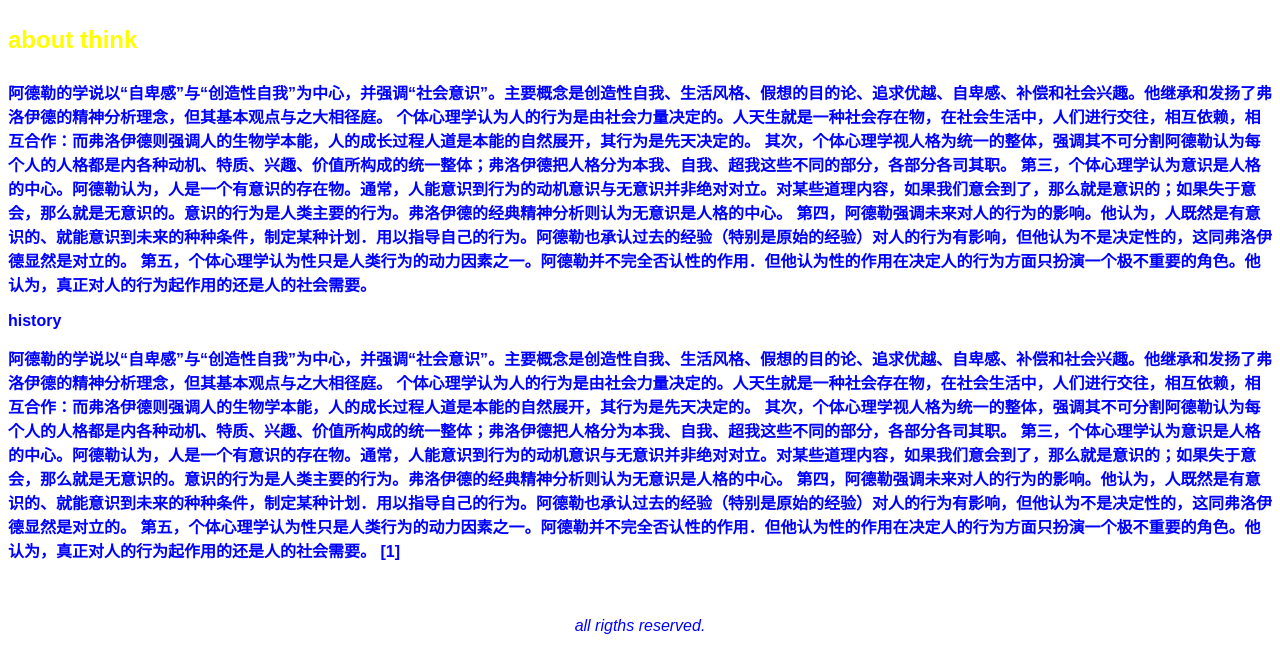
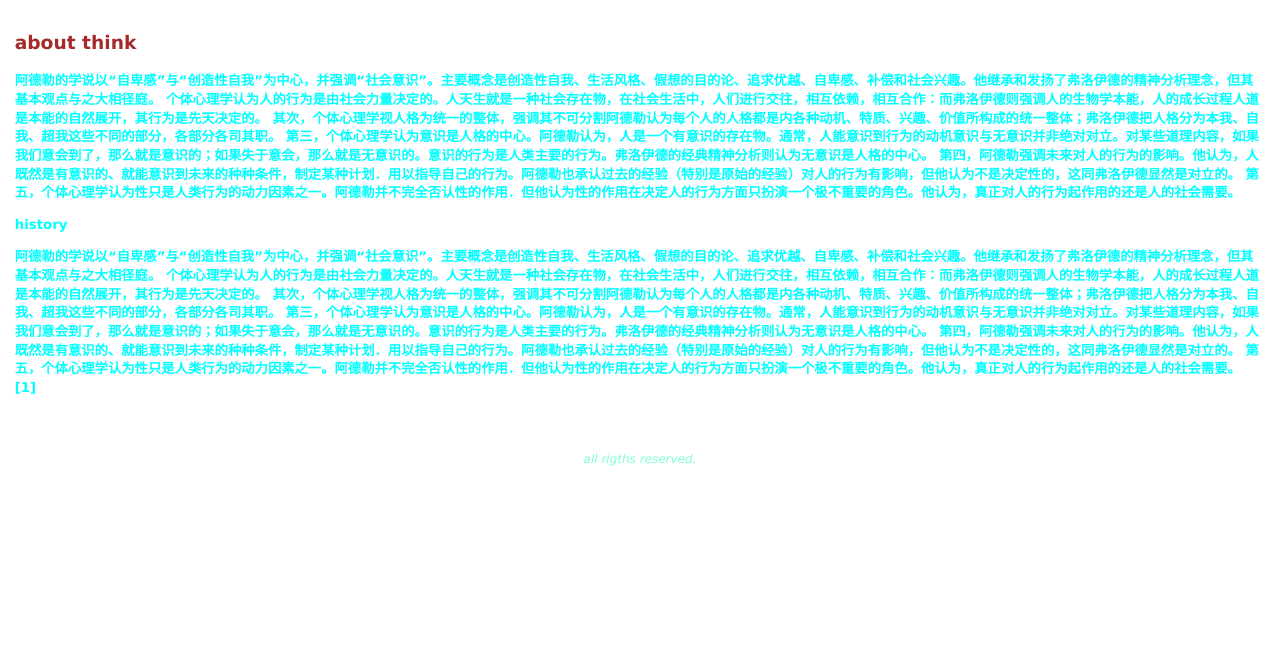
Before and after one commit to demonsordawn/demons, a plain HTML site: page index.html in a window 1280 px wide. Drawn offline with Linux system fonts and the light colour scheme.

Commit message:
Add files via upload

```diff
--- a/styles.css
+++ b/styles.css
@@ -1,22 +1,26 @@
-body{
-  font-size:12pt;
-  font-family:Arial,sans-serif;
-  color:blue;
-  line_height:20pt;
+body {
+    font-size:10pt;
+    font-family:Verdana, Geneva, Tahoma, sans-serif;
+    color:aquamarine;
+    line-height:14pt;
+    padding-left:5pt;
+    padding-right:5pt;
+    padding-top:5pt;
 }
 h1{
-  font:20pt,Arial;
-  color:yellow;
-  font-weight:bold;
-  line-height:30pt;
+    font-size:14pt;
+    font-family:'Lucida Sans', 'Lucida Sans Regular', 'Lucida Grande', 'Lucida Sans Unicode', Geneva, Verdana, sans-serif;
+    color:brown;
+    line-height:20pt;
 }
 p{
-  font-weight:bold;
+    font-weight:bold;
+    color:aqua;
 }
 footer{
-  font-szie:9pt;
-  font-style:italic;
-  line-height:12pt;
-  text-align:center;
-  padding-top:30pt;
+    font-size:9pt;
+    font-style:italic;
+    line-height:12pt;
+    text-align:center;
+    padding-top:30pt;
 }
```
